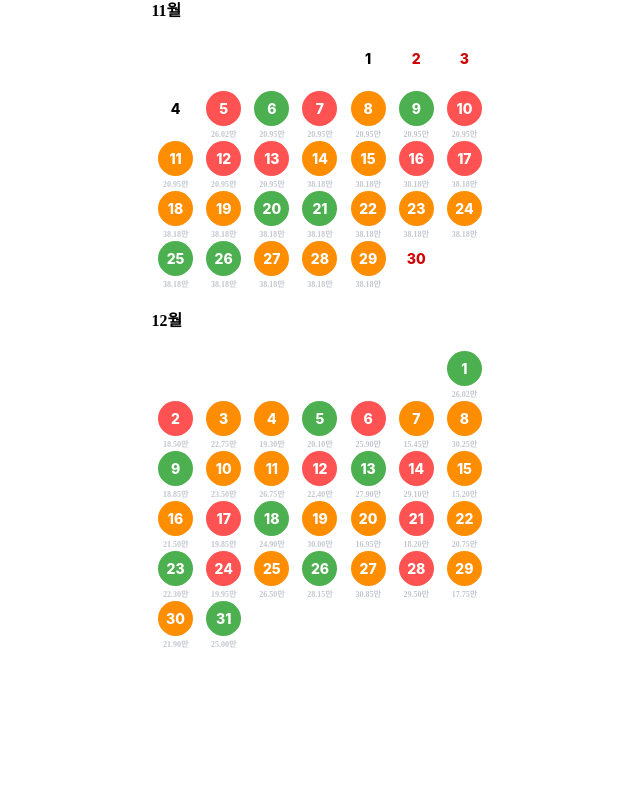
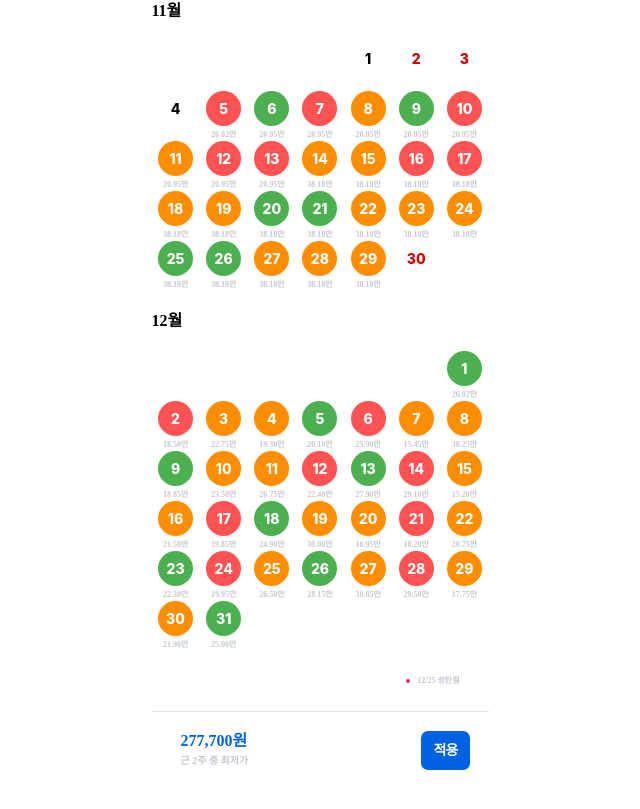
Before and after one commit to heesunee/35-COLLABORATION-WEB-SKYSCANNER, a React (Vite) app: page / in a window 1280 px wide. Shown: the part 285-1094 px from the top of the page, without its empty margins (320-960 px from the left). Before the commit the page ends 975 px from the top, so only its background shows below. Built offline with nearby package versions, Linux system fonts and the light colour scheme.

Commit message:
feat : 가격 수정중

```diff
--- a/src/components/common/Button.tsx
+++ b/src/components/common/Button.tsx
@@ -4,15 +4,15 @@ import styled, { css } from 'styled-components';
 
 interface props {
 	onClick: () => void;
-	variant?: 'default' | 'confirm' | 'search' | 'disable';
-	size?: 'default' | 'pricemodal' | 'search' | 'disable';
+	variant?: 'default' | 'confirm' | 'search' | 'disable' | 'apply';
+	size?: 'default' | 'pricemodal' | 'search' | 'disable' | 'small';
 	children: React.ReactNode;
 	disabled?: boolean;
 }
 
 interface StyledProps {
-	variant?: 'default' | 'clicked' | 'search' | 'disable';
-	size?: 'default' | 'pricemodal' | 'search' | 'disable';
+	variant?: 'default' | 'clicked' | 'search' | 'disable' | 'apply';
+	size?: 'default' | 'pricemodal' | 'search' | 'disable' | 'small';
 }
 
 /**
@@ -64,6 +64,17 @@ const ButtonStyles = {
 		color: ${({ theme }) => theme.colors.black};
 		z-index: 2;
 	`,
+	apply: css`
+		display: flex;
+		padding: 9px 12px;
+		justify-content: center;
+		align-items: flex-end;
+		gap: 10px;
+		flex-shrink: 0;
+
+		border-radius: 7px;
+		background: ${({ theme }) => theme.colors.skyblue};
+	`,
 };
 
 const ButtonSizes = {
@@ -89,6 +100,12 @@ const ButtonSizes = {
 		position: fixed;
 		${({ theme }) => theme.fonts.body2_sb_14};
 	`,
+	small: css`
+		width: 4.9rem;
+		height: 3.9rem;
+		padding: 9px 12px;
+		${({ theme }) => theme.fonts.title3_eb_14};
+	`,
 };
 
 const ButtonContainer = styled.button<StyledProps>`
--- a/src/components/home/Calender.tsx
+++ b/src/components/home/Calender.tsx
@@ -1,5 +1,7 @@
 import './Calender.ts';
+import Button from '@/components/common/Button.tsx';
 import { CustomCalender } from '@/components/home/Calender.ts';
+import { flexCssGenerator } from '@/styles/customStyle.ts';
 import { dateHandler } from '@/utils/dateHandler.ts';
 import { useCallback } from 'react';
 import Calendar from 'react-calendar';
@@ -8,9 +10,10 @@ import styled from 'styled-components';
 
 interface props {
 	handleDateClick: (date: Date) => void;
+	onApplyClick: () => void;
 }
 
-const Calender = ({ handleDateClick }: props) => {
+const Calender = ({ handleDateClick, onApplyClick }: props) => {
 	const { firstSelectedDate, lastSelectedDate, formatDate, getDateData, weekDay } = dateHandler();
 
 	// 날짜 셀을 커스터마이징하는 함수
@@ -18,26 +21,21 @@ const Calender = ({ handleDateClick }: props) => {
 		(monthKey: string) =>
 			({ date, view }: { date: Date; view: string }) => {
 				if (view === 'month') {
-					const year = date.getFullYear();
-					const month = (date.getMonth() + 1).toString().padStart(2, '0');
-					const day = date.getDate().toString().padStart(2, '0');
-					const dateKey = `${year}-${month}-${day}`;
-
+					const dateKey = formatDate(date);
 					const data = getDateData(monthKey, dateKey);
 					const dayNumber = date.getDate();
 					const colorMap = {
 						r: '#FF5252', // 빨강
 						g: '#4CAF50', // 초록
 						b: '#007BFF', // 파랑
-						o: '#FF8D00', //
+						o: '#FF8D00', // 주황
 					};
-					const isSelected = formatDate(date) === firstSelectedDate || formatDate(date) === lastSelectedDate;
 
 					if (data) {
 						return (
 							<TileContainer>
 								<Ghost></Ghost>
-								<StyledCircle backgroundColor={isSelected ? 'blue' : colorMap[data.color]}>{dayNumber}</StyledCircle>
+								<StyledCircle backgroundColor={colorMap[data.color]}>{dayNumber}</StyledCircle>
 								<StyledPrice>{data.price}만</StyledPrice>
 							</TileContainer>
 						);
@@ -45,7 +43,7 @@ const Calender = ({ handleDateClick }: props) => {
 						return (
 							<TileContainer>
 								<Ghost></Ghost>
-								<StyledCircle backgroundColor={isSelected ? 'blue' : 'transparent'}>{dayNumber}</StyledCircle>
+								<StyledCircle backgroundColor={'transparent'}>{dayNumber}</StyledCircle>
 								<StyledPrice></StyledPrice>
 							</TileContainer>
 						);
@@ -81,6 +79,19 @@ const Calender = ({ handleDateClick }: props) => {
 				showNavigation={false}
 				onClickDay={handleDateClick}
 			/>
+			<MoreInfo>
+				<ColorInfo></ColorInfo>
+				<Info>12/25 성탄절</Info>
+			</MoreInfo>
+			<PriceWrap>
+				<PriceContents>
+					<Price>277,700원</Price>
+					<More>근 2주 중 최저가</More>
+				</PriceContents>
+				<Button variant={'apply'} size={'small'} onClick={onApplyClick}>
+					적용
+				</Button>
+			</PriceWrap>
 		</CustomCalender>
 	);
 };
@@ -143,4 +154,44 @@ const StyledPrice = styled.div`
 	margin-top: 0.3rem;
 `;
 
+const PriceWrap = styled.div`
+	border-top: 1px solid ${({ theme }) => theme.colors.grey20};
+	display: flex;
+	padding: 1.9rem 1.9rem 1.9rem 2.9rem;
+	justify-content: space-between;
+	margin-top: 20px;
+`;
+
+const PriceContents = styled.div`
+	${flexCssGenerator('flex', 'center', 'flex-start', 'column')}
+	flex-shrink: 0;
+`;
+
+const Price = styled.div`
+	${({ theme }) => theme.fonts.title2_eb_16}
+	color: ${({ theme }) => theme.colors.skyblue};
+`;
+
+const More = styled.div`
+	${({ theme }) => theme.fonts.btn3_sb_10}
+	color: ${({ theme }) => theme.colors.grey30};
+`;
+
+const MoreInfo = styled.div`
+	${flexCssGenerator('flex', 'flex-end', 'center', 'row')}
+	gap: 0.7rem;
+	margin: 2rem 2.9rem;
+`;
+const ColorInfo = styled.span`
+	width: 0.4rem;
+	height: 0.4rem;
+	border-radius: 50%;
+	background: ${({ theme }) => theme.colors.red};
+`;
+
+const Info = styled.span`
+	${({ theme }) => theme.fonts.btn4_sb_8}
+	color: ${({ theme }) => theme.colors.grey30};
+`;
+
 export default Calender;
--- a/src/components/home/CalenderModal.tsx
+++ b/src/components/home/CalenderModal.tsx
@@ -59,7 +59,7 @@ const CalenderModal = ({ isOpen = false, onModalToggle }: props) => {
 					<PriceImage contents={'₩₩₩'} color={'red'} />
 					<InfoIcon onClick={onPriceModalToggle} />
 				</CalenderInfo>
-				<Calender handleDateClick={handleDateClick} />
+				<Calender handleDateClick={handleDateClick} onApplyClick={onModalToggle} />
 			</ContentsWrap>
 			<PriceModal isVisible={isPriceModalOpen} onModalClose={onPriceModalToggle} />
 		</CalenderContainer>
--- a/src/utils/dateHandler.ts
+++ b/src/utils/dateHandler.ts
@@ -13,7 +13,7 @@ export const dateHandler = () => {
 		const dayName = weekDay_full[date.getDay()]; // 요일
 
 		// 원하는 포맷으로 반환
-		return `${year}. ${month}. ${day} ${dayName}`;
+		return `${year}-${month}-${day}`;
 	};
 
 	// 날짜 데이터를 가져오는 함수
```
